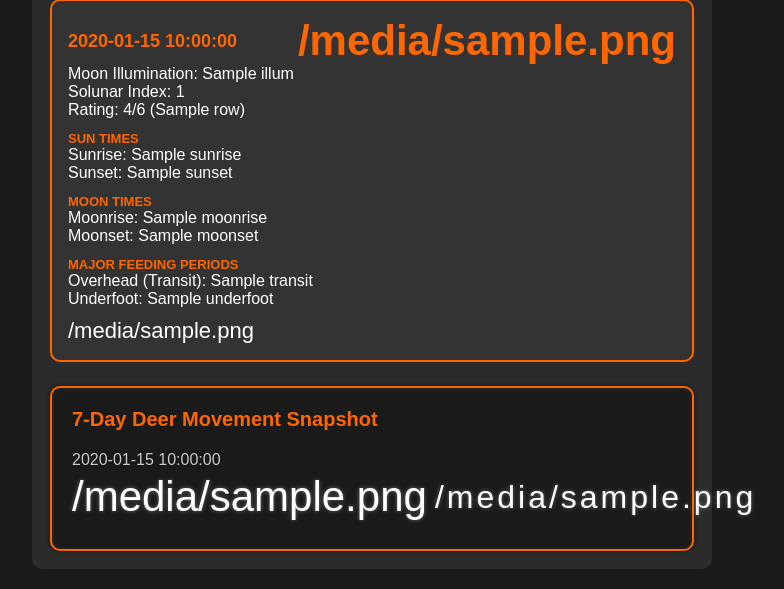
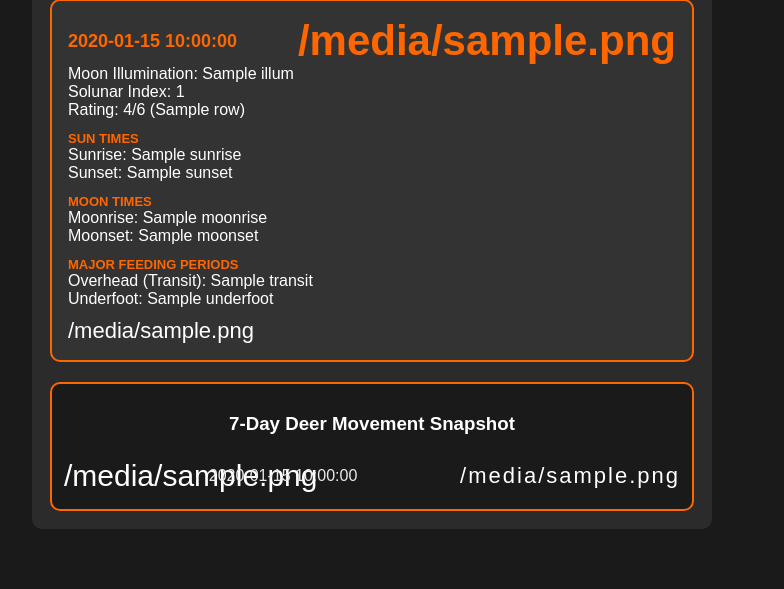
Before and after one commit to jammann342/solunar-deermove, a Flask app: template templates/index.html in a window 1280 px wide. Shown: the part 534-1123 px from the top of the page, without its empty margins (268-1052 px from the left). After the commit the page ends 1063 px from the top, so only its background shows below. Run offline with Flask 3, Linux system fonts and the light colour scheme; the template is opened without the code that fills it: most values are stand-ins (such as "Sample title", 1, 10 or a date in 2020).

Commit message:
Tighten summary snapshot layout for sharing

```diff
--- a/templates/index.html
+++ b/templates/index.html
@@ -166,57 +166,45 @@ h1 {
 
 
 .summary-card {
-    margin-top: 24px;
-    padding: 20px;
+    margin-top: 20px;
+    padding: 10px 12px;
     background-color: #1a1a1a;
     border: 2px solid #ff6600;
     border-radius: 10px;
-    text-align: left;
-    font-size: 17px;
-    box-shadow: inset 0 0 6px rgba(255,255,255,0.08),
-                0 0 4px rgba(0,0,0,0.6);
-
 }
 
-.summary-card h3 {
-    margin: 0 0 12px;
-    font-size: 20px;
-    color: #ff6600;
-}
-
+/* one compact row per day */
 .summary-day {
-    padding: 8px 0;
-    border-bottom: 1px solid rgba(255,255,255,0.18);
+    display: grid;
+    grid-template-columns: 42px 1fr auto;
+    align-items: center;
+    gap: 8px;
+    padding: 6px 0;
+    border-bottom: 1px solid rgba(255,255,255,0.15);
 }
 
 .summary-day:last-child {
     border-bottom: none;
 }
 
+/* moon */
+.summary-moon {
+    font-size: 30px;
+}
+
+/* date text */
 .summary-date {
     font-size: 16px;
-    color: #cccccc;
-    margin-bottom: 4px;
-    text-shadow: 0 0 2px rgba(0,0,0,0.6);
+    color: #eaeaea;
+    white-space: nowrap;
 }
 
-/* Moon + Deer Row */
-.summary-icons {
-    display: flex;
-    align-items: center;
-    gap: 8px;
+/* deer rating */
+.summary-deer {
+    font-size: 22px;
+    letter-spacing: 2px;
 }
 
-/* High-Resolution Emojis */
-.summary-moon {
-    font-size: 42px;
-    filter: drop-shadow(0 0 2px rgba(255,255,255,0.35));
-}
-
-.summary-deer {
-    font-size: 32px;
-    letter-spacing: 3px;
-    filter: drop-shadow(0 0 2px rgba(255,255,255,0.35));
 }
 .donate-footer input[type="image"] {
     width: 170px;
@@ -302,17 +290,13 @@ h1 {
             <h3>7-Day Deer Movement Snapshot</h3>
 
             {% for r in rows %}
-                <div class="summary-day">
+			  <div class="summary-day">
+				<span class="summary-moon">{{ r.moon_icon }}</span>
+				<span class="summary-date">{{ r.date }}</span>
+				<span class="summary-deer">{{ r.deer_icons }}</span>
+			  </div>
+			{% endfor %}
 
-                    <div class="summary-date">{{ r.date }}</div>
-
-                    <div class="summary-icons">
-                        <span class="summary-moon">{{ r.moon_icon }}</span>
-                        <span class="summary-deer">{{ r.deer_icons }}</span>
-                    </div>
-
-                </div>
-            {% endfor %}
         </div>
 
     {% endif %}
```
